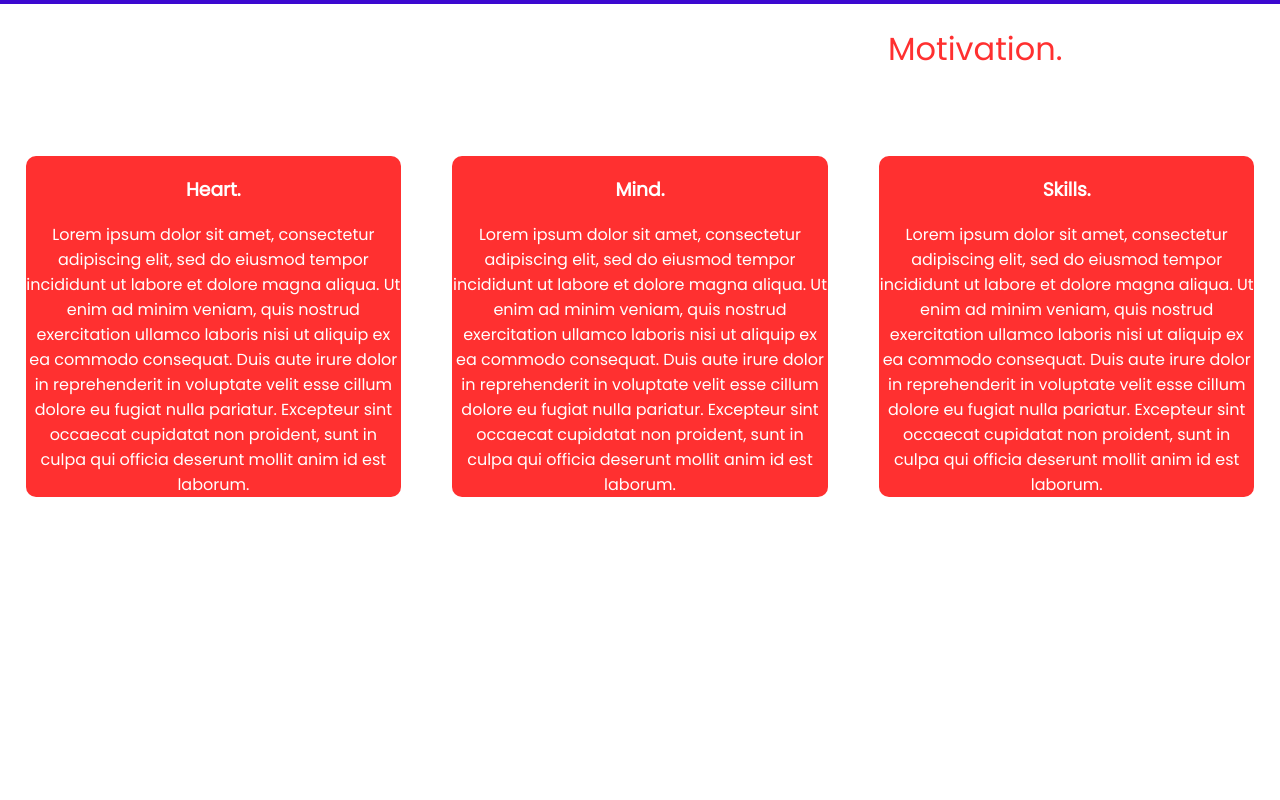
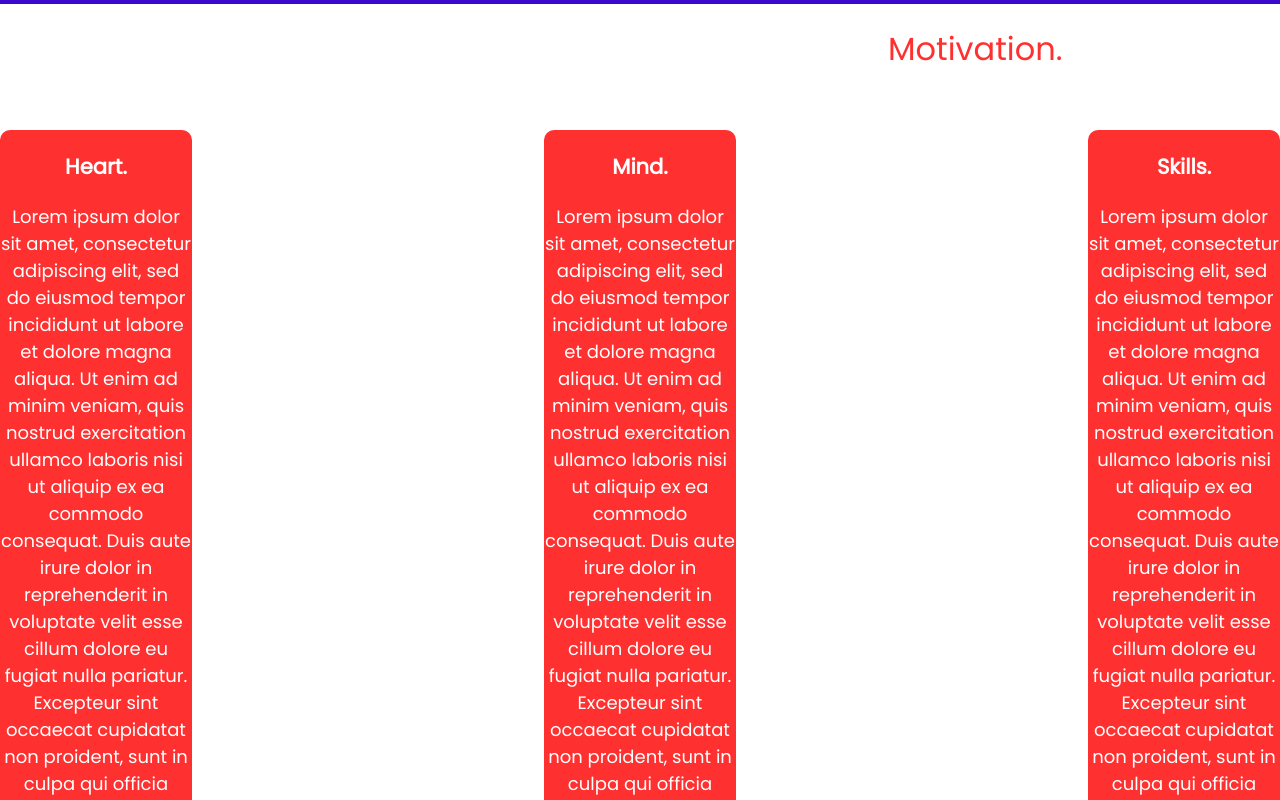
Before and after one commit to Danasovsky/Beta, a plain HTML site: page index.html in a window 1280 px wide. Shown: the part 820-1620 px from the top of the page. Drawn offline with Linux system fonts and the light colour scheme.

Commit message:
Update Style.css

```diff
--- a/Style.css
+++ b/Style.css
@@ -168,15 +168,25 @@ body {
 
 .container {
   display: flex;
+  flex-wrap: wrap;
+  justify-content: space-between;
+  content: center;
+  border-radius: 10px;
+
 }
 
 .item {
-  flex-grow: 1;
-  height: 50%;
   background: #ff3030;
-  margin: 2%;
-  border-radius: 10px;
-  font-size: 12pt;
+  width: 25%;
+  max-width:15%;
+  padding-bottom: 18%; /* 32:18, i.e. 16:9 */
+  margin-bottom: 2%; /* (100-32*3)/2 */
+  border-radius:10px;
+  height: 25%;
+  max-height:25%;
+  font-size: 18px;
+
+
 }
 
 .item + .item {
@@ -196,6 +206,12 @@ body {
 }
 
 .h3 {
-      font-size: 18pt;
+      font-size: 24pt;
+      font-weight:400;
 
 }
+
+.image {
+    padding: 5%;
+    margin: 2%;
+}
```
